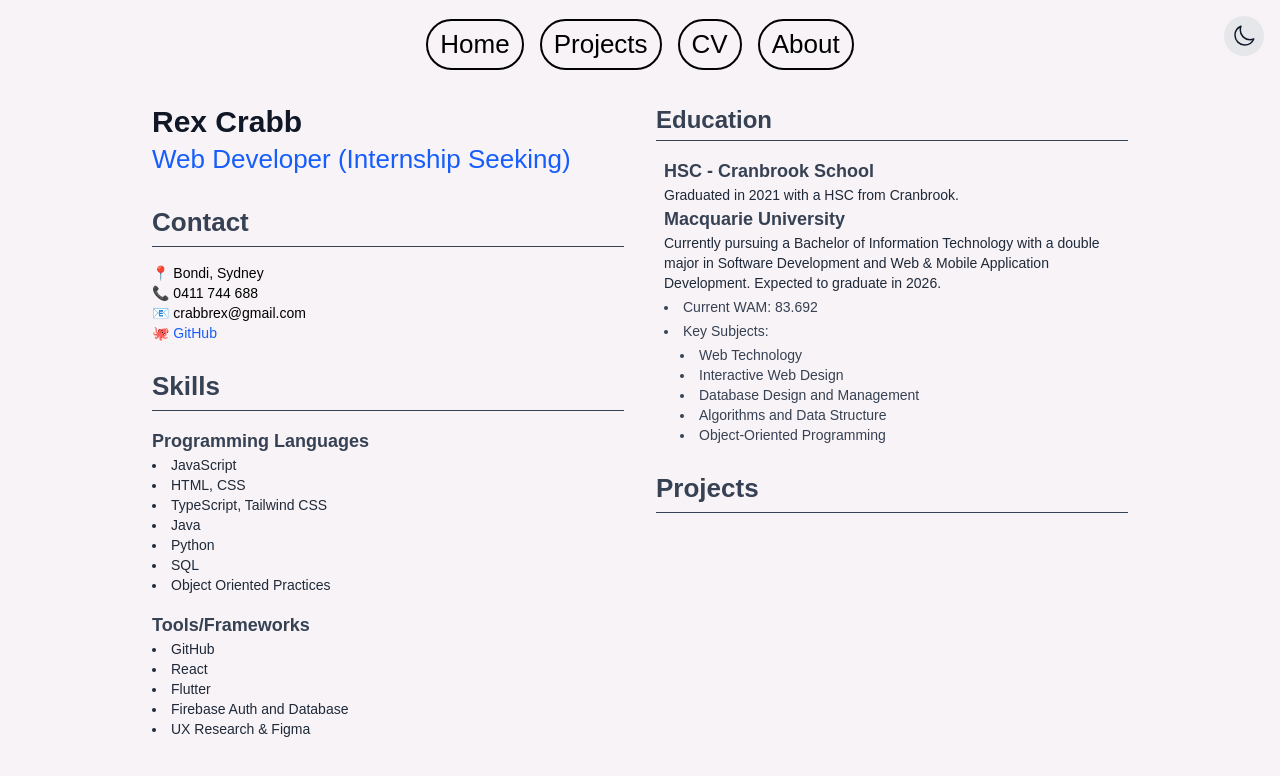
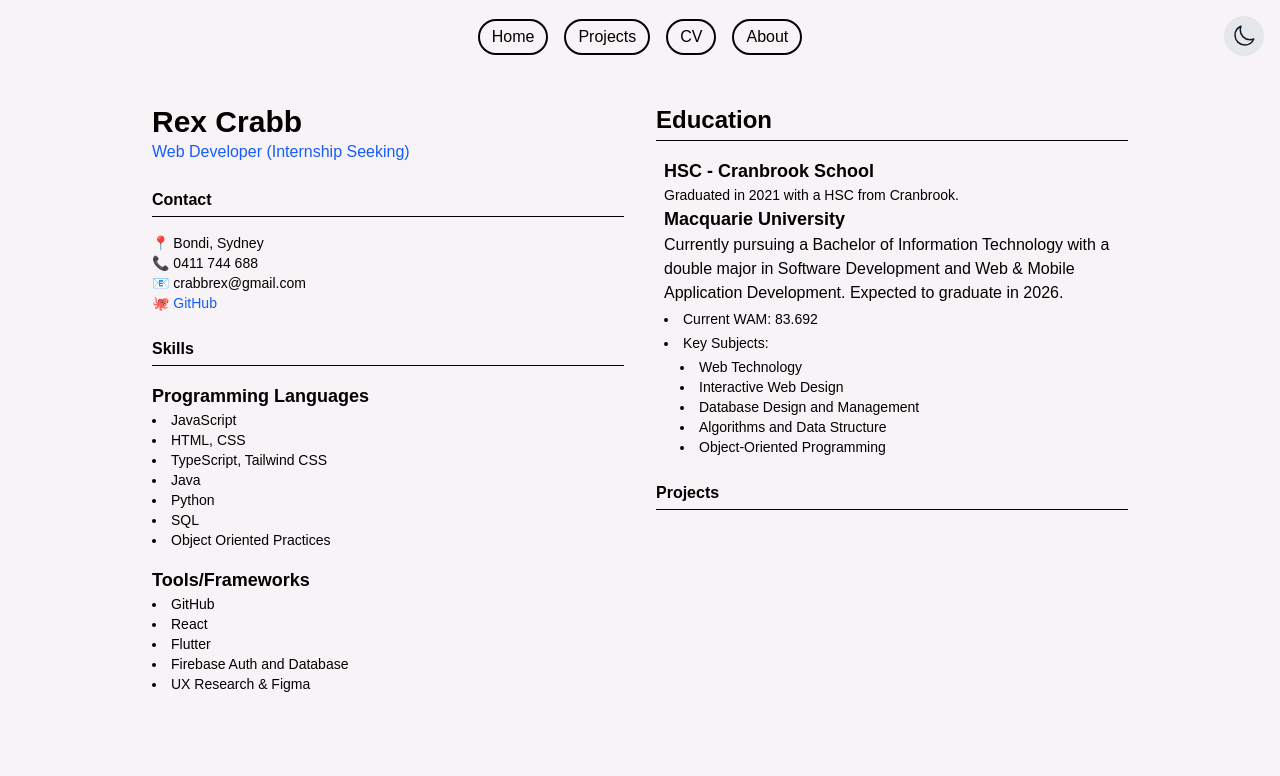
Before and after one commit to CrabbRex/my-cv-site, a Next.js app: page /cv in a window 1280 px wide. Shown: the top 776 px of the page. Built offline with nearby package versions, Linux system fonts and the light colour scheme.

Commit message:
Fix theme toggle in CV page.

```diff
--- a/src/app/cv/page.tsx
+++ b/src/app/cv/page.tsx
@@ -3,17 +3,17 @@ import React from 'react'
 const cv = () => {
   return (
     <main>
-      <div className="max-w-5xl mx-auto p-6 mt-20">
+      <div className="max-w-5xl mx-auto p-6 mt-20 text-[var(--color-secondary)">
         <div className="grid grid-cols-1 md:grid-cols-2 gap-8">
 
           {/* Left Column */}
           <div className="space-y-6">
             <div>
-              <h1 className="text-3xl font-bold text-gray-900 dark:text-white">Rex Crabb</h1>
+              <h1 className="text-3xl font-bold">Rex Crabb</h1>
               <p className="text-blue-600 dark:text-blue-400">Web Developer (Internship Seeking)</p>
             </div>
             <div className="space-y-4">
-              <h2 className="font-semibold text-gray-700 dark:text-gray-300 border-b pb-1">Contact</h2>
+              <h2 className="font-semibold border-b pb-1">Contact</h2>
               <ul className="text-sm">
                 <li>📍 Bondi, Sydney</li>
                 <li>📞 0411 744 688</li>
@@ -22,10 +22,10 @@ const cv = () => {
               </ul>
             </div>
             <section className="space-y-4">
-              <h2 className="font-semibold text-gray-700 dark:text-gray-300 border-b pb-1">Skills</h2>
+              <h2 className="font-semibold border-b pb-1">Skills</h2>
               <section>
-                <h3 className="text-lg font-semibold text-gray-700 dark:text-gray-300">Programming Languages</h3>
-                <ul className="list-disc list-inside text-sm text-gray-800 dark:text-gray-200">
+                <h3 className="text-lg font-semibold">Programming Languages</h3>
+                <ul className="list-disc list-inside text-sm">
                   <li>JavaScript</li>
                   <li>HTML, CSS</li>
                   <li>TypeScript, Tailwind CSS</li>
@@ -36,8 +36,8 @@ const cv = () => {
                 </ul>
               </section>
               <section>
-                <h3 className="text-lg font-semibold text-gray-700 dark:text-gray-300">Tools/Frameworks</h3>
-                <ul className="list-disc list-inside text-sm text-gray-800 dark:text-gray-200">
+                <h3 className="text-lg font-semibold">Tools/Frameworks</h3>
+                <ul className="list-disc list-inside text-sm">
                   <li>GitHub</li>
                   <li>React</li>
                   <li>Flutter</li>
@@ -50,21 +50,21 @@ const cv = () => {
           </div>
 
           {/* Right Column */}
-          <div className="space-y-6">
+          <div className="space-y-6 text-[var(--color-secondary)">
             <section className="space-y-4">
-              <h2 className="text-2xl font-semibold text-gray-700 dark:text-gray-300 border-b pb-1">Education</h2>
+              <h2 className="text-2xl font-semibold text-[var(--color-secondary) border-b pb-1">Education</h2>
               <div className="ml-2">
                 <div>
-                  <h3 className="text-lg font-semibold text-gray-700 dark:text-gray-300">HSC - Cranbrook School</h3>
-                  <p className="text-sm text-gray-800 dark:text-gray-200">Graduated in 2021 with a HSC from Cranbrook.</p>
+                  <h3 className="text-lg font-semibold">HSC - Cranbrook School</h3>
+                  <p className="text-sm">Graduated in 2021 with a HSC from Cranbrook.</p>
                 </div>
                 <div>
-                  <h3 className="text-lg font-semibold text-gray-700 dark:text-gray-300">Macquarie University</h3>
-                  <p className="text-sm text-gray-800 dark:text-gray-200">
+                  <h3 className="text-lg font-semibold">Macquarie University</h3>
+                  <p className="text-s">
                     Currently pursuing a Bachelor of Information Technology with a double major in Software Development and Web &
                     Mobile Application Development. Expected to graduate in 2026.
                   </p>
-                  <ul className="list-disc list-inside text-sm text-gray-700 dark:text-gray-300 mt-1 space-y-1">
+                  <ul className="list-disc list-inside text-sm mt-1 space-y-1">
                     <li>Current WAM: 83.692</li>
                     <li>Key Subjects: </li>
                     <ul className="list-disc list-inside pl-4">
@@ -79,8 +79,8 @@ const cv = () => {
               </div>
             </section>
             <section>
-              <h2 className="font-semibold text-gray-700 dark:text-gray-300 border-b pb-1">Projects</h2>
-              <p className="text-sm text-gray-800 dark:text-gray-200">
+              <h2 className="font-semibold border-b pb-1">Projects</h2>
+              <p className="text-sm">
               </p>
             </section>
           </div>
--- a/src/app/globals.css
+++ b/src/app/globals.css
@@ -27,11 +27,12 @@ body {
   background: var(--color-background);
   color: var(--color-foreground);
   font-family: Arial, Helvetica, sans-serif;
-  font-size: 26px;
+  /* font-size: 26px; */
 }
 
 header {
   background: transparent;
   padding: 0.2rem;
   text-align: center;
+  font-size: 20;
 }
```
